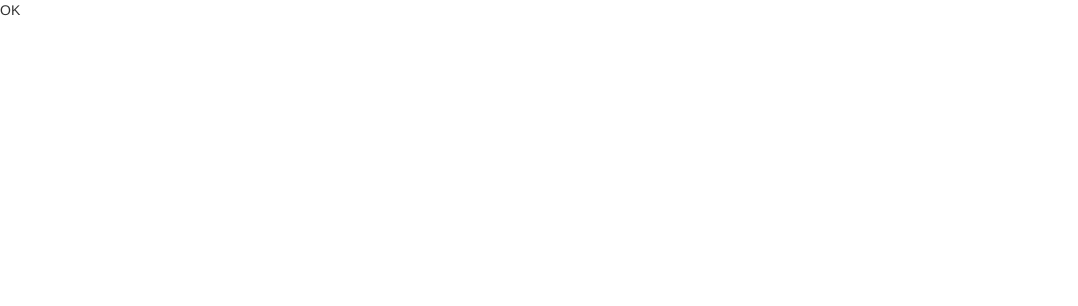
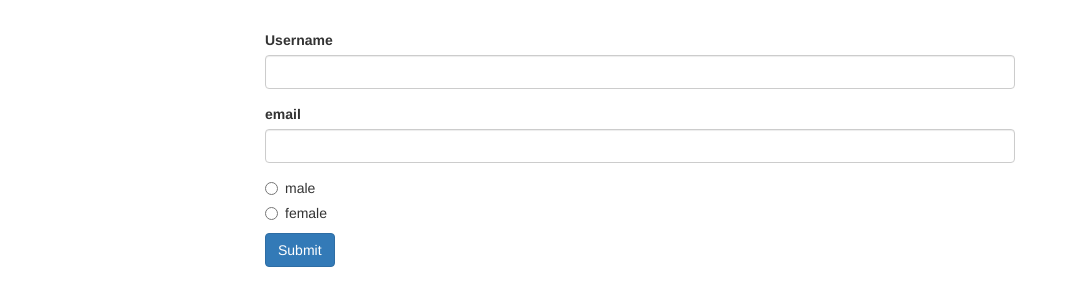
Before and after one commit to nimappl/angular-practice, an Angular app: page / in a window 1280 px wide. Shown: the top 306 px of the page, without its empty margins (0-1078 px from the left). Built offline with nearby package versions, Linux system fonts and the light colour scheme.

Commit message:
Starter Setup

```diff
--- a/src/app/app.component.css
+++ b/src/app/app.component.css
@@ -0,0 +1,3 @@
+.container {
+  margin-top: 30px;
+}
--- a/src/app/app.component.html
+++ b/src/app/app.component.html
@@ -1 +1,30 @@
-OK
+<div class="container">
+  <div class="row">
+    <div class="col-xs-12 col-sm-10 col-md-8 col-sm-offset-1 col-md-offset-2">
+      <form>
+        <div class="form-group">
+          <label for="username">Username</label>
+          <input
+            type="text"
+            id="username"
+            class="form-control">
+        </div>
+        <div class="form-group">
+          <label for="email">email</label>
+          <input
+            type="text"
+            id="email"
+            class="form-control">
+        </div>
+        <div class="radio" *ngFor="let gender of genders">
+          <label>
+            <input
+              type="radio"
+              [value]="gender">{{ gender }}
+          </label>
+        </div>
+        <button class="btn btn-primary" type="submit">Submit</button>
+      </form>
+    </div>
+  </div>
+</div>
--- a/src/app/app.component.ts
+++ b/src/app/app.component.ts
@@ -5,4 +5,6 @@
   templateUrl: './app.component.html',
   styleUrls: ['./app.component.css']
 })
-export class AppComponent { }
+export class AppComponent {
+  genders = ['male', 'female'];
+}
--- a/src/app/app.module.ts
+++ b/src/app/app.module.ts
@@ -1,5 +1,7 @@
 import { BrowserModule } from '@angular/platform-browser';
 import { NgModule } from '@angular/core';
+import { FormsModule } from '@angular/forms';
+
 
 import { AppComponent } from './app.component';
 
@@ -8,7 +10,8 @@
     AppComponent
   ],
   imports: [
-    BrowserModule
+    BrowserModule,
+    FormsModule,
   ],
   providers: [],
   bootstrap: [AppComponent]
```
